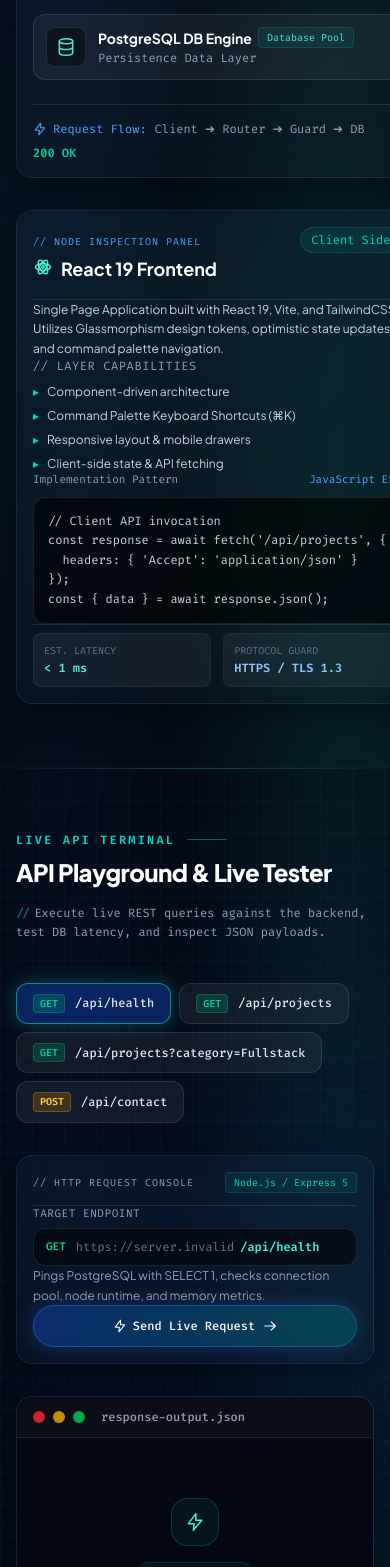
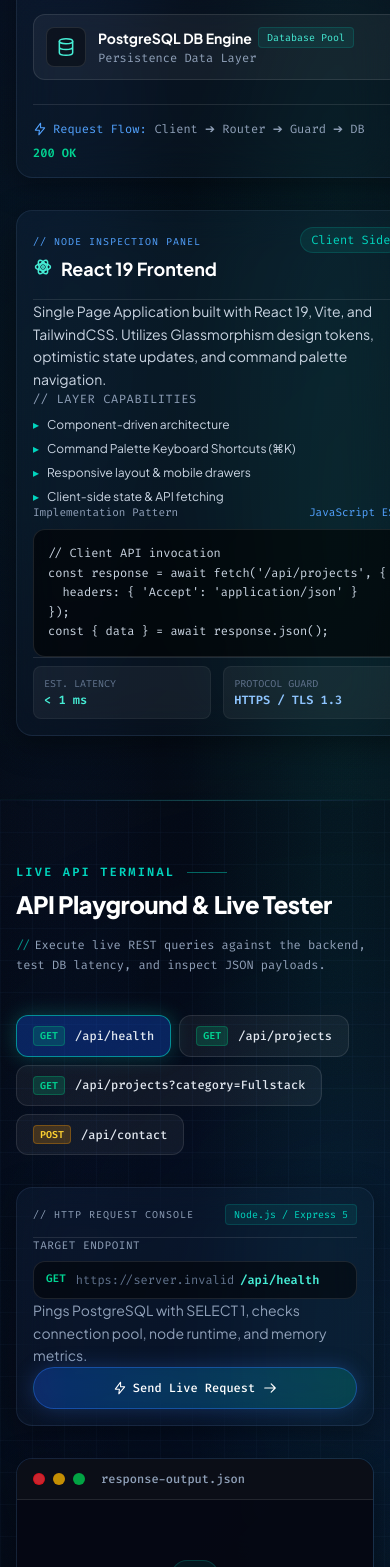
Before and after one commit to IvanWinataa/porto, a React (Vite) app in the folder frontend/: page / in a window 390 px wide. Shown: the part 4503-6070 px from the top of the page. Built offline with nearby package versions, Linux system fonts and the light colour scheme; no server answers.

Commit message:
feat: enhance text styling across multiple components; improve font size and responsiveness for better readability

```diff
--- a/frontend/src/sections/ApiPlayground.jsx
+++ b/frontend/src/sections/ApiPlayground.jsx
@@ -228,7 +228,7 @@ export default function ApiPlayground() {
               </div>
 
               {/* Description */}
-              <p className="text-xs text-slate-400 leading-relaxed font-sans">
+              <p className="font-sans text-sm leading-relaxed text-slate-400 sm:text-base">
                 {t(selectedPreset.description, selectedPreset.descriptionId)}
               </p>
 
--- a/frontend/src/sections/Architecture.jsx
+++ b/frontend/src/sections/Architecture.jsx
@@ -301,7 +301,7 @@ return result.rows;`
               </div>
 
               {/* Description */}
-              <p className="text-slate-300 text-xs sm:text-sm leading-relaxed">
+              <p className="text-sm leading-relaxed text-slate-300 sm:text-base">
                 {t(currentNode.description, currentNode.descriptionId)}
               </p>
 
--- a/frontend/src/sections/Contact.jsx
+++ b/frontend/src/sections/Contact.jsx
@@ -96,7 +96,7 @@ export default function Contact() {
             <GlassCard className="space-y-6">
               <h3 className="text-xl font-bold text-white">{t("Let's craft something exceptional", 'Mari wujudkan sesuatu yang istimewa')}</h3>
 
-              <p className="text-slate-300 leading-relaxed text-sm">
+              <p className="text-slate-300 leading-relaxed text-sm sm:text-base">
                 {t('Whether you have a project opportunity, architecture inquiry, or simply want to connect, feel free to reach out. I respond promptly to all messages.', 'Jika Anda memiliki tawaran proyek, pertanyaan tentang arsitektur, atau sekadar ingin terhubung, silakan kirim pesan. Saya akan membalas secepatnya.')}
               </p>
 
--- a/frontend/src/sections/Experience.jsx
+++ b/frontend/src/sections/Experience.jsx
@@ -55,7 +55,7 @@ export default function Experience() {
                   @ {exp.company}
                 </h4>
 
-                <p className="text-slate-300 text-sm leading-relaxed mb-4">
+                <p className="mb-4 text-sm leading-relaxed text-slate-300 sm:text-base">
                   {t(exp.description, exp.descriptionId)}
                 </p>
 
--- a/frontend/src/sections/SkillRadar.jsx
+++ b/frontend/src/sections/SkillRadar.jsx
@@ -341,7 +341,7 @@ export default function SkillRadar() {
               </div>
 
               {/* Description */}
-              <p className="text-slate-300 text-sm leading-relaxed">
+              <p className="text-sm leading-relaxed text-slate-300 sm:text-base">
                 {t(currentSkill.description, currentSkill.descriptionId)}
               </p>
 
```
